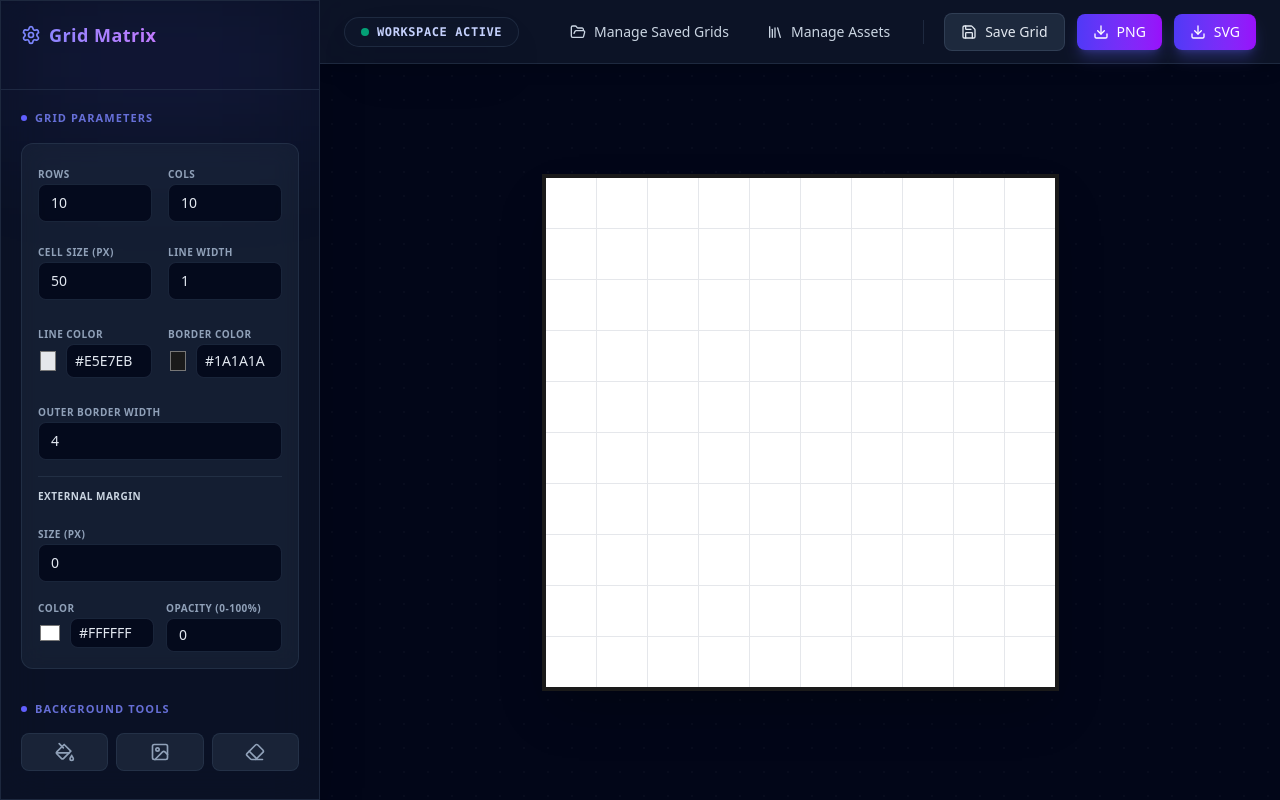
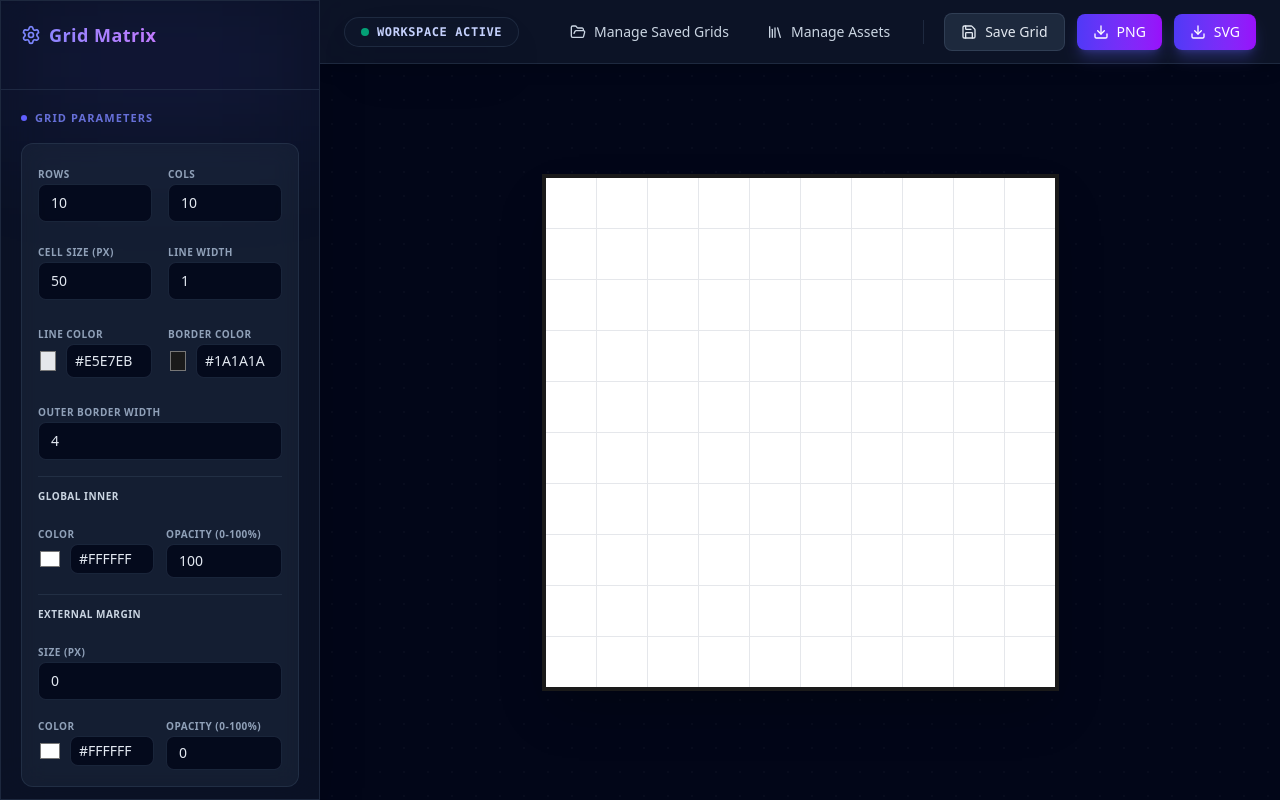
Before and after one commit to samuel-lope/craft-matrix, a React (Vite) app: page / in a window 1280 px wide. Built offline with nearby package versions, Linux system fonts and the light colour scheme.

Commit message:
feat: add global inner background color and opacity settings, fix export filenames

```diff
--- a/src/App.tsx
+++ b/src/App.tsx
@@ -24,7 +24,7 @@ const MemoizedCell = React.memo(({ rowIndex, colIndex, cellData, cellSize, lineT
   return (
     <div
       onClick={() => onClick(rowIndex, colIndex)}
-      className="bg-white relative cursor-pointer group flex items-center justify-center transition-colors duration-200 hover:bg-neutral-50"
+      className="relative cursor-pointer group flex items-center justify-center transition-colors duration-200"
       style={{
         width: cellSize,
         height: cellSize,
@@ -142,6 +142,8 @@ export default function App() {
     externalMargin: 0,
     externalMarginColor: '#ffffff',
     externalMarginOpacity: 0,
+    innerBgColor: '#ffffff',
+    innerBgOpacity: 1,
     cells: {},
   });
 
@@ -239,7 +241,7 @@ export default function App() {
     htmlToImage.toPng(gridRef.current, { cacheBust: true })
       .then((dataUrl) => {
         const link = document.createElement('a');
-        link.download = 'grid-matrix.png';
+        link.download = 'image_grid.png';
         link.href = dataUrl;
         link.click();
       })
@@ -256,7 +258,7 @@ export default function App() {
     htmlToImage.toSvg(gridRef.current, { cacheBust: true })
       .then((dataUrl) => {
         const link = document.createElement('a');
-        link.download = 'grid-matrix.svg';
+        link.download = 'image_grid.svg';
         link.href = dataUrl;
         link.click();
       })
@@ -519,6 +521,43 @@ export default function App() {
                   onChange={(e) => handleGridChange('borderThickness', parseInt(e.target.value) || 0)}
                   className="w-full px-3 py-2 glass-input"
                 />
+              </div>
+
+              {/* Global Inner Background Setting */}
+              <div className="pt-3 border-t border-slate-700/50 space-y-4">
+                <h3 className="text-[10px] font-bold text-slate-300 uppercase tracking-wider">Global Inner</h3>
+                <div className="grid grid-cols-2 gap-3">
+                  <div className="space-y-1.5">
+                    <label className="text-[10px] font-semibold text-slate-400 uppercase tracking-wider">Color</label>
+                    <div className="flex items-center gap-2">
+                      <input
+                        type="color"
+                        value={gridState.innerBgColor || '#ffffff'}
+                        onChange={(e) => handleGridChange('innerBgColor', e.target.value)}
+                        className="w-6 h-6 rounded border-0 p-0 cursor-pointer bg-transparent shrink-0"
+                      />
+                      <input
+                        type="text"
+                        value={gridState.innerBgColor || '#ffffff'}
+                        onChange={(e) => handleGridChange('innerBgColor', e.target.value)}
+                        className="w-full px-2 py-1 glass-input text-xs uppercase"
+                      />
+                    </div>
+                  </div>
+                  <div className="space-y-1.5">
+                    <label className="text-[10px] font-semibold text-slate-400 uppercase tracking-wider">Opacity (0-100%)</label>
+                    <input
+                      type="number"
+                      min="0" max="100"
+                      value={Math.round((gridState.innerBgOpacity ?? 1) * 100)}
+                      onChange={(e) => {
+                        const val = Math.max(0, Math.min(100, parseInt(e.target.value) || 0));
+                        handleGridChange('innerBgOpacity', val / 100);
+                      }}
+                      className="w-full px-3 py-1.5 glass-input"
+                    />
+                  </div>
+                </div>
               </div>
 
               {/* External Margin Setting */}
@@ -919,13 +958,53 @@ export default function App() {
                   backgroundColor: gridState.borderColor,
                 }}
               >
+                <div className="relative">
+                  {/* Layer Z0: Global Inner Background */}
                   <div
-                  className="grid"
+                    className="absolute inset-0 pointer-events-none z-0"
+                    style={{
+                      backgroundColor: gridState.innerBgColor || '#ffffff',
+                      opacity: gridState.innerBgOpacity ?? 1,
+                    }}
+                  />
+
+                  {/* Layer Z1: Grid Lines */}
+                  {gridState.lineThickness > 0 && (
+                    <div className="absolute inset-0 pointer-events-none z-[1] overflow-hidden">
+                      {/* Horizontal lines */}
+                      {Array.from({ length: gridState.rows - 1 }).map((_, i) => (
+                        <div
+                          key={`h-line-${i}`}
+                          className="absolute w-full"
+                          style={{
+                            height: gridState.lineThickness,
+                            backgroundColor: gridState.lineColor,
+                            top: (i + 1) * gridState.cellSize + i * gridState.lineThickness,
+                          }}
+                        />
+                      ))}
+                      {/* Vertical lines */}
+                      {Array.from({ length: gridState.cols - 1 }).map((_, i) => (
+                        <div
+                          key={`v-line-${i}`}
+                          className="absolute h-full"
+                          style={{
+                            width: gridState.lineThickness,
+                            backgroundColor: gridState.lineColor,
+                            left: (i + 1) * gridState.cellSize + i * gridState.lineThickness,
+                          }}
+                        />
+                      ))}
+                    </div>
+                  )}
+
+                  {/* Layer Z10: React Cells Container */}
+                  <div
+                    className="grid relative z-10"
                     style={{
                       gridTemplateColumns: `repeat(${gridState.cols}, ${gridState.cellSize}px)`,
                       gridTemplateRows: `repeat(${gridState.rows}, ${gridState.cellSize}px)`,
                       gap: gridState.lineThickness,
-                    backgroundColor: gridState.lineColor,
                     }}
                   >
                   {Array.from({ length: gridState.rows }).map((_, rowIndex) => (
@@ -946,6 +1025,7 @@ export default function App() {
                       );
                     })
                   ))}
+                  </div>
                 </div>
               </div>
             </div>
--- a/src/types.ts
+++ b/src/types.ts
@@ -27,6 +27,8 @@ export type GridState = {
   externalMargin?: number;
   externalMarginColor?: string;
   externalMarginOpacity?: number;
+  innerBgColor?: string;
+  innerBgOpacity?: number;
   cells: Record<string, CellData>;
 };
 
```
Lines whose indentation alone changed are shown as unchanged.
